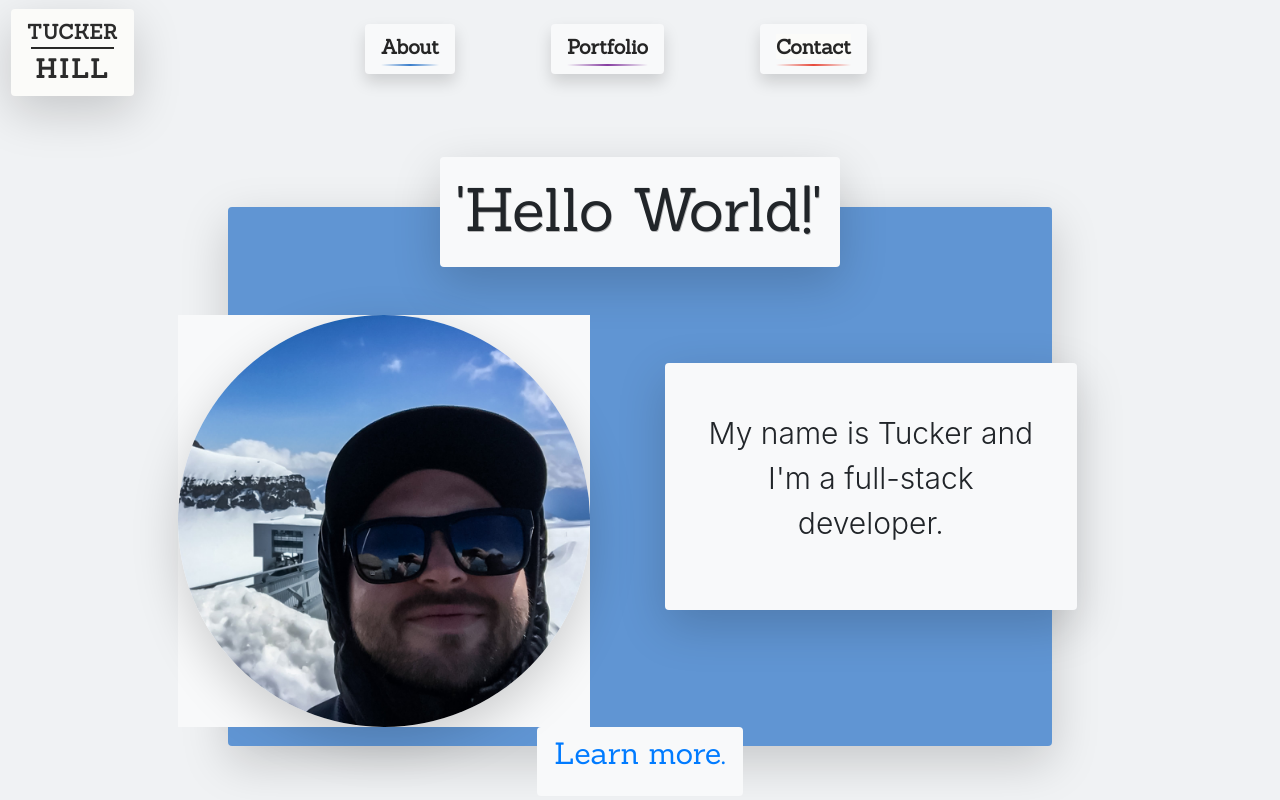
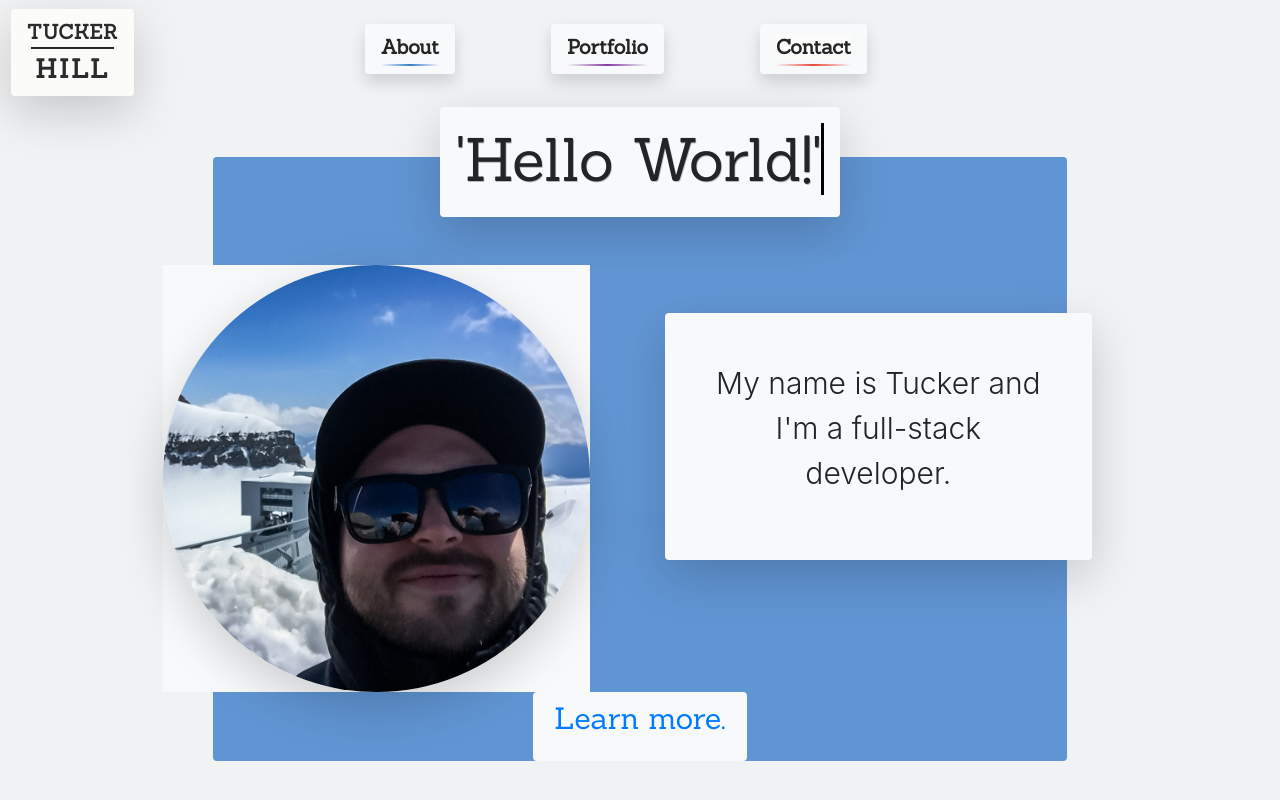
Before and after one commit to hill1635/hill-react-portfolio, a React (Create React App) app: page / in a window 1280 px wide. Shown: the top 800 px of the page. Built offline with nearby package versions, Linux system fonts and the light colour scheme.

Commit message:
Consolidated code.

```diff
--- a/src/pages/Home/index.js
+++ b/src/pages/Home/index.js
@@ -4,9 +4,7 @@ import "./style.css";
 
 function Home() {
   return (
-    <main className="row col-xs-12 col-md-10 col-lg-8 mt-5 mx-auto">
-      <div className="bg-intro col-12 mx-auto shadow-lg p-0 rounded">
-        <div className="text-center">
+    <main className="bg-intro col-xs-12 col-md-10 col-lg-8 mt-5 p-0 mx-auto rounded text-center">
           <div className="header bg-light p-3 mb-5 shadow-lg rounded">
             <h1 className="typedText bg-light">'Hello World!'</h1>
           </div>
@@ -30,8 +28,6 @@ function Home() {
             </span>
           </Link>
           </div>
-        </div>
-      </div>
     </main>
   );
 }
```
